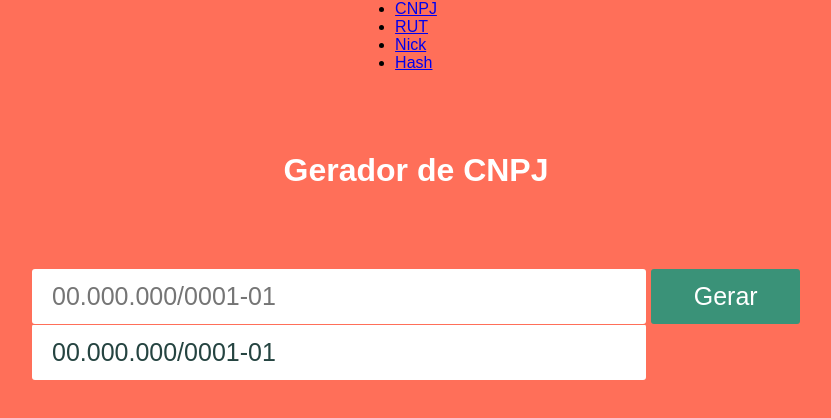
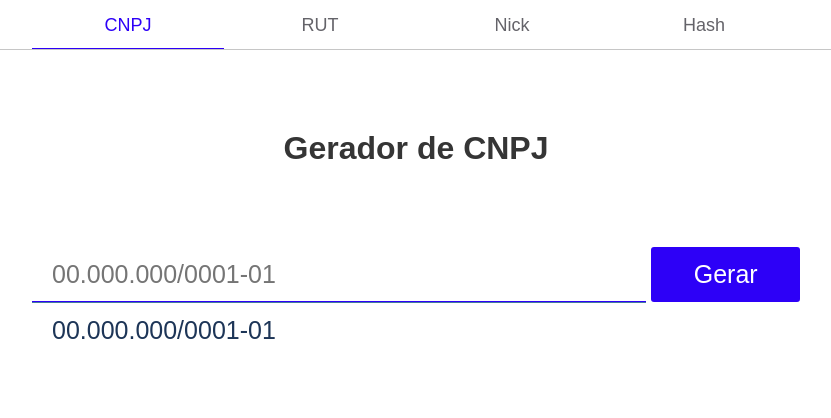
Before and after one commit to zvoboter/gerador-cnpj, a React (Create React App) app: page / in a window 1280 px wide. Shown: the top 418 px of the page, without its empty margins (224-1055 px from the left). Built offline with nearby package versions, Linux system fonts and the light colour scheme.

Commit message:
Alterado menu e layout

```diff
--- a/public/index.html
+++ b/public/index.html
@@ -6,8 +6,8 @@
   <link rel="icon" href="%PUBLIC_URL%/favicon.ico" />
   <meta name="viewport" content="width=device-width, initial-scale=1" />
   <meta name="theme-color" content="#000000" />
-  <meta name="Gerador de bolas" content="Geração de coca cola" />
-  <title>Gerador de bolas</title>
+  <meta name="Gerador" content="Ferramentas de geração" />
+  <title>Gerador</title>
 </head>
 
 <body>
--- a/src/App.js
+++ b/src/App.js
@@ -1,30 +1,16 @@
 import React from 'react';
-import { BrowserRouter, Link } from 'react-router-dom';
+import { BrowserRouter } from 'react-router-dom';
 
 import './App.css';
 import Routes from './routes';
+import TopMenu from './components/TopMenu';
 
 
 function App() {
   return (
     <BrowserRouter>
+      <TopMenu></TopMenu>
       <main>
-        <nav>
-          <ul>
-            <li>
-              <Link to="/">CNPJ</Link>
-            </li>
-            <li>
-              <Link to="/rut">RUT</Link>
-            </li>
-            <li>
-              <Link to="/nick">Nick</Link>
-            </li>
-            <li>
-              <Link to="/hash">Hash</Link>
-            </li>
-          </ul>
-        </nav>
         <Routes></Routes>
       </main>
       <footer></footer>
--- a/src/components/CNPJForm/index.js
+++ b/src/components/CNPJForm/index.js
@@ -1,5 +1,7 @@
 import React, { useState } from 'react';
 import { createCnpj } from '../../services/cnpj';
+
+import './style.css';
 
 function CNPJForm() {
     const [cnpj, setCnpj] = useState('');
--- a/src/components/CNPJForm/style.css
+++ b/src/components/CNPJForm/style.css
@@ -0,0 +1,72 @@
+
+form {
+  display: flex;
+  align-items: flex-start;
+  justify-content: center;
+  flex: 1;
+  width: 100%;
+}
+
+form .content-left {
+  flex: 8;
+}
+
+form .content-right {
+  flex: 2;
+  display: flex;
+}
+
+form .input-block {
+  display: flex;
+}
+
+form .input-block input {
+  height: 55px;
+  color: #1D3557;
+  border-bottom: 1px solid #2d00f7;
+  font-size: 25px;
+  font-weight: 500;
+  background: #fff;
+  padding: 0 20px;
+  flex: 1;
+}
+
+form .content-right button {
+  height: 55px;
+  border-radius: 3px;
+  background: #2d00f7;
+  color: #fff;
+  font-size: 25px;
+  font-weight: 500;
+  margin-left: 5px;
+  padding: 2px;
+  flex: 1;
+
+  transition: .3s;
+}
+
+form .content-right button:hover {
+  background: #2500CC;
+  cursor: pointer;
+}
+
+form .content-left .recent-list {
+  display: flex;
+}
+
+form .content-left .recent-list ul {
+  flex: 1;
+  list-style-type: none;
+  background: #fff;
+  border-radius: 3px;
+  border-bottom-left-radius: 3px;
+  border-bottom-right-radius: 3px;
+}
+
+form .content-left .recent-list ul li {
+  line-height: 55px;
+  font-size: 25px;
+  padding: 0 20px;
+  border-top: 1px solid #457B9D;
+  color: #1D3557;
+}
--- /dev/null
+++ b/src/components/TopMenu/index.js
@@ -0,0 +1,33 @@
+import React from 'react';
+import { NavLink, useLocation } from 'react-router-dom';
+
+import './style.css';
+
+function TopMenu() {
+    const { pathname } = useLocation();
+
+    const isActive = () => {
+        return ['/cnpj', '/'].includes(pathname);
+    }
+
+    return (
+        <nav>
+            <ul>
+                <li>
+                    <NavLink to="/cnpj" isActive={isActive} className="link" activeClassName="selected">CNPJ</NavLink>
+                </li>
+                <li>
+                    <NavLink to="/rut" className="link" activeClassName="selected">RUT</NavLink>
+                </li>
+                <li>
+                    <NavLink to="/nick" className="link" activeClassName="selected">Nick</NavLink>
+                </li>
+                <li>
+                    <NavLink to="/hash" className="link" activeClassName="selected">Hash</NavLink>
+                </li>
+            </ul>
+        </nav>
+    );
+}
+
+export default TopMenu;
--- /dev/null
+++ b/src/components/TopMenu/style.css
@@ -0,0 +1,41 @@
+nav {
+    overflow: hidden;
+    height: 50px;
+    width: 100%;
+    border-bottom: 1px solid #c6c6c6;
+}
+
+nav ul {
+    list-style-type: none;
+    padding: 0 20%;
+    display: flex;
+    height: 50px;
+}
+
+nav ul li {
+    display: flex;
+    flex: 1;
+    line-height: 50px;
+
+    transition: 0.2s;
+}
+
+nav ul li .link {
+    flex: 1;
+    font-style: normal;
+    font-size: 18px;
+    font-weight: 500;
+    text-decoration: none;
+    text-align: center;
+    color: #646369;
+}
+
+nav ul li .link.selected,
+nav ul li .link:not(.selected):hover {
+    border-bottom: 2px solid #2d00f7;
+    color: #2d00f7;
+}
+
+nav ul li .link.selected  {
+    cursor: initial;
+}
--- a/src/index.css
+++ b/src/index.css
@@ -10,5 +10,5 @@
 }
 
 body {
-  background: #ff6f59;
+  background: #FFF;
 }
--- a/src/pages/Main/style.css
+++ b/src/pages/Main/style.css
@@ -1,78 +1,6 @@
 h1 {
-  color: #fff;
+  color: #353535;
   margin: 80px 0;
   text-align: center;
   flex: 1;
 }
-
-form {
-  display: flex;
-  align-items: flex-start;
-  justify-content: center;
-  flex: 1;
-  width: 100%;
-}
-
-form .content-left {
-  flex: 8;
-}
-
-form .content-right {
-  flex: 2;
-  display: flex;
-}
-
-form .input-block {
-  display: flex;
-}
-
-form .input-block input {
-  height: 55px;
-  border-radius: 3px;
-  color: #254441  ;
-  font-size: 25px;
-  font-weight: 500;
-  background: #fff;
-  padding: 0 20px;
-  flex: 1;
-}
-
-form .content-right button {
-  height: 55px;
-  border-radius: 3px;
-  background: #3a9278;
-  color: #fff;
-  font-size: 25px;
-  font-weight: 500;
-  margin-left: 5px;
-  padding: 2px;
-  flex: 1;
-
-  transition: .3s;
-}
-
-form .content-right button:hover {
-  background: #43aa8b;
-  cursor: pointer;
-}
-
-form .content-left .recent-list {
-  display: flex;
-}
-
-form .content-left .recent-list ul {
-  flex: 1;
-  list-style-type: none;
-  background: #fff;
-  border-radius: 3px;
-  border-bottom-left-radius: 3px;
-  border-bottom-right-radius: 3px;
-}
-
-form .content-left .recent-list ul li {
-  line-height: 55px;
-  font-size: 25px;
-  padding: 0 20px;
-  border-top: 1px solid #ff6f59;
-  color: #254441;
-}
--- a/src/routes/index.js
+++ b/src/routes/index.js
@@ -8,12 +8,10 @@ import Hash from '../pages/Hash';
 
 const Routes = () => (
     <Switch>
-        <Route path="/" exact={true} component={Main}></Route>
-
-        <Route path="/cnpj" component={Main}></Route>
-        <Route path="/rut" component={Rut}></Route>
-        <Route path="/nick" component={Nick}></Route>
-        <Route path="/hash" component={Hash}></Route>
+        <Route path={["/cnpj", "/"]} exact component={Main}></Route>
+        <Route path="/rut" exact component={Rut}></Route>
+        <Route path="/nick" exact component={Nick}></Route>
+        <Route path="/hash" exact component={Hash}></Route>
     </Switch>
 );
 
```
